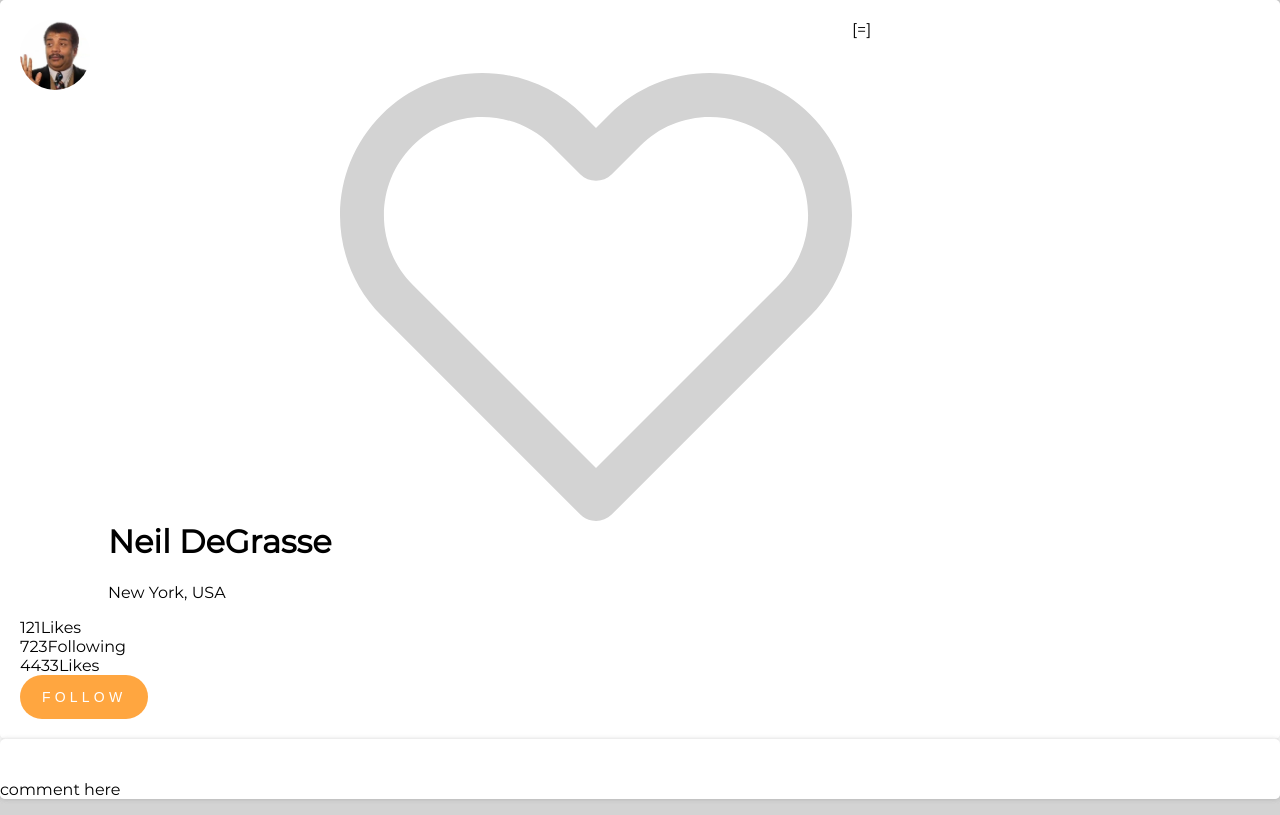
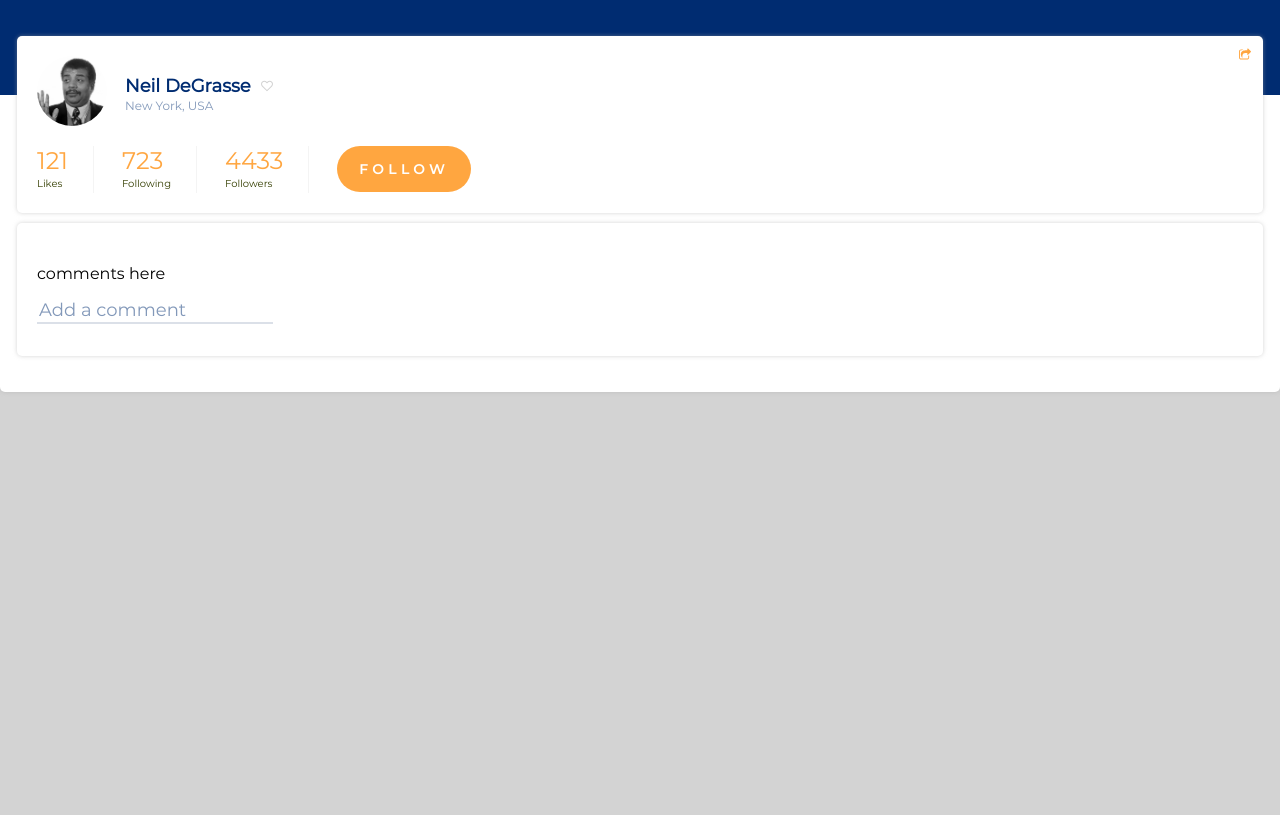
Before and after one commit to Vestelth/bldr-panel, a React (Create React App) app: page / in a window 1280 px wide. Built offline with nearby package versions, Linux system fonts and the light colour scheme.

Commit message:
styles added and nested, logic for likes and follows added; todo: create reverse-follow and revers-like

```diff
--- /dev/null
+++ b/src/components/Profile/Comments/Comments.css
@@ -0,0 +1,13 @@
+/* comments */
+.comments {
+    padding: 25px 0 32px;
+}
+
+.single-comment,
+.add-comment {
+    padding: 0 20px;
+}
+
+.add-comment {
+
+}
--- /dev/null
+++ b/src/components/Profile/Comments/Comments.js
@@ -0,0 +1,21 @@
+import React from 'react'
+import './Comments.css'
+
+const Comments = (data) => {
+    // const commentSort = () => {}
+    console.log(data)
+
+    return (
+        <div className="comments tile">
+            <div className="single-comment">
+                <p>comments here</p>
+                {/* <Comment /> */}
+            </div>
+            <div className="add-comment">
+                <input type="text" placeholder="Add a comment" />
+            </div>
+        </div>
+    )
+}
+
+export default Comments
--- a/src/components/Profile/Profile.css
+++ b/src/components/Profile/Profile.css
@@ -1,18 +1,45 @@
-.Profile {
-
+.profile {
+    position: relative;
+    padding: 36px 17px;
+}
+.profile::before {
+    content: '';
+    position: absolute;
+    top: 0;
+    left: 0;
+    width: 100%;
+    height: 95px;
+    background-color: #002C71;
 }
 
-.tile {
-    background-color: #fff;
-    box-shadow: 0 0 4px 0 rgba(172, 172, 172, .5);
-    border-radius: 5px;
+/* profile header */
+.profile-header {
+    position: relative;
+    padding: 20px 22px 20px 20px;
+    margin-bottom: 10px;
 }
 
-.Profile-header {
-    padding: 20px 22px 20px 20px;
+.profile-info {
+    margin-bottom: 20px;
 }
 
-.Profile-header .img-wrapper {
+.profile-info h3 {
+    font-size: 18px;
+    line-height: 24px;
+    color: #002C71;
+    letter-spacing: 0;
+    margin-bottom: 0;
+}
+.profile-info h3 a {
+    margin-left: 10px;
+}
+.profile-info .location {
+    font-size: 12px;
+    color: #8298B9;
+    margin: 0;
+}
+
+.profile-header .img-wrapper {
     display: inline-block;
     width: 70px;
     height: 70px;
@@ -20,37 +47,48 @@
     border-radius: 50%;
     margin-right: 18px;
 }
-.Profile-header .img-wrapper .Profile-img {
+.profile-header .img-wrapper .profile-img {
     height: 100%;
     width: auto;
+    filter: grayscale(100%);
+    transition: filter .4s;
+}
+.profile-header:hover .img-wrapper .profile-img {
+    filter: none;
 }
 
-.Profile-header .Profile-info .img-wrapper,
-.Profile-header .Profile-info .text-wrapper {
+.profile-header .profile-info .img-wrapper,
+.profile-header .profile-info .text-wrapper {
     float: left;
 }
 
-.Profile-header .Profile-info::after {
+.profile-header .profile-info::after {
     content: '';
     display: block;
     clear: both;
 }
 
-
-.Profile-header .Profile-stats .btn.btn-follow {
-    text-transform: uppercase;
-    color: #fff;
-    background-color: #ffa640;
-    font-size: 14px;
-    letter-spacing: 4.2px;
-    border: 0;
-    border-radius: 100px;
-    padding: 14px 22px;
-    cursor: pointer;
+.profile-header .profile-stats .stats-elem {
+    display: inline-block;
+    vertical-align: middle;
+    padding-right: 25px;
+}
+.profile-header .profile-stats .stats-elem:not(:first-child),
+.profile-header .profile-stats .btn {
+    margin-left: 28px;
+}
+.profile-header .profile-stats .stats-elem:not(:last-child) {
+    border-right: 1px solid rgba(151,151,151,.1);
 }
 
-
-
-.Profile-comments {
-    padding-top: 25px;
+.profile-stats .stats-elem .amount {
+    font-family: Montserrat-Regular;
+    font-size: 24px;
+    color: #FFA640;
 }
+.profile-stats .stats-elem .text {
+    display: block;
+    color: #343E00;
+    font-size: 10px;
+    line-height: 18px;
+}
--- a/src/components/Profile/Profile.js
+++ b/src/components/Profile/Profile.js
@@ -1,33 +1,47 @@
 import React from 'react'
+
+import Comments from './Comments/Comments'
+import ProfileHeader from './ProfileHeader/ProfileHeader'
+
 import './Profile.css'
 import photo from '../../assets/img/neil-hands.jpg'
+
+// import heartFull from '../../assets/icons/heart-full.svg'
 import heart from '../../assets/icons/heart.svg'
-import fullHeart from '../../assets/icons/heart-full.svg'
+import share from '../../assets/icons/share.svg'
 
-const Profile = ({data}) => {
-    const logFunction = () => {
-        console.log(data)
+
+const Profile = ({data, handleFollowClick, handleLikeClick, index}) => {
+    // icon bgs
+    const heartIcon = {
+        backgroundImage: `url(${heart})`
+    }
+    // const heartFullIcon = {
+        // backgroundImage: `url(${heartFull})`
+    // }
+    const shareIcon = {
+        backgroundImage: `url(${share})`
     }
 
-    logFunction()
+    return (
+        <div className="profile tile">
+            <ProfileHeader />
 
-    return (
-        <div className="Profile tile">
-            <header className="Profile-header tile">
+            <header className="profile-header tile">
 
-                <div className="Profile-info">
+                <div className="profile-info">
                     <div className="img-wrapper">
-                        <img className="Profile-img" src={photo} alt="avatar"/>
+                        <img className="profile-img" src={photo} alt="avatar"/>
                     </div>
                     <div className="text-wrapper">
-                        <h1>{data.user} <img src={heart} alt=""/></h1>
+                        <h3>{data.user}<a href="#" onClick={(event) => handleLikeClick(event, index)}><i style={ heartIcon } className="icon heart-icon" /></a></h3>
                         <p className="location">{data.city}, {data.country}</p>
                     </div>
 
-                    <span className="share-profile">[=]</span>
+                    <a href="#"><i style={shareIcon} className="icon share-icon"></i></a>
                 </div>
 
-                <div className="Profile-stats">
+                <div className="profile-stats">
                     <div className="stats-elem likes">
                         <span className="amount">{data.stats.likes}</span>
                         <span className="text">Likes</span>
@@ -38,20 +52,15 @@ const Profile = ({data}) => {
                     </div>
                     <div className="stats-elem followers">
                         <span className="amount">{data.stats.followers}</span>
-                        <span className="text">Likes</span>
+                        <span className="text">Followers</span>
                     </div>
 
-                    <button className="btn btn-follow" type="button">Follow</button>
+                    <button onClick={() => handleFollowClick(index)} className="btn btn-follow" type="button">Follow</button>
                 </div>
 
             </header>
 
-            <div className="Profile-comments tile">
-                <div className="comment">
-                    <p>comment here</p>
-                </div>
-                {/* <Comment /> */}
-            </div>
+            <Comments data={data.comments} />
         </div>
     )
 }
--- /dev/null
+++ b/src/components/Profile/ProfileHeader/ProfileHeader.css
@@ -0,0 +1,47 @@
+.profile-header {
+    position: relative;
+    padding: 20px 22px 20px 20px;
+    margin-bottom: 10px;
+}
+
+.profile-header .img-wrapper {
+    display: inline-block;
+    width: 70px;
+    height: 70px;
+    overflow: hidden;
+    border-radius: 50%;
+    margin-right: 18px;
+}
+.profile-header .img-wrapper .profile-img {
+    height: 100%;
+    width: auto;
+    filter: grayscale(100%);
+    transition: filter .4s;
+}
+.profile-header:hover .img-wrapper .profile-img {
+    filter: none;
+}
+
+.profile-header .profile-info .img-wrapper,
+.profile-header .profile-info .text-wrapper {
+    float: left;
+}
+
+.profile-header .profile-info::after {
+    content: '';
+    display: block;
+    clear: both;
+}
+
+
+.profile-header .profile-stats .btn.btn-follow {
+    text-transform: uppercase;
+    color: #fff;
+    background-color: #ffa640;
+    font-size: 14px;
+    letter-spacing: 4.2px;
+    border: 0;
+    border-radius: 100px;
+    padding: 14px 22px;
+    cursor: pointer;
+}
--- a/src/components/Profile/ProfileHeader/ProfileHeader.js
+++ b/src/components/Profile/ProfileHeader/ProfileHeader.js
@@ -1,7 +1,10 @@
 import React from 'react'
 
 const ProfileHeader = () => {
-    console.log('profile header')
+    console.log('profile header init!')
+    return (
+        <div></div>
+    )
 }
 
 export default ProfileHeader
--- a/src/containers/App.js
+++ b/src/containers/App.js
@@ -10,10 +10,43 @@ class App extends Component {
     console.log(this.state)
   }
 
+  handleFollowClick = (index) => {
+    const profileData = {...this.state.data[index]}
+
+    profileData.stats.followers = parseInt(profileData.stats.followers) + 1
+
+    this.setState({
+      profileData
+    })
+  }
+
+  handleLikeClick = (e, index) => {
+    e.preventDefault()
+    const profileData = {...this.state.data[index]}
+
+    profileData.stats.likes = parseInt(profileData.stats.likes) + 1
+
+    this.setState({
+      profileData
+    })
+  }
+
   render() {
+    const renderProfiles = this.state.data.map((profile, index) => {
+      return <Profile
+                key={profile.id}
+                index={index}
+                data={profile}
+                handleFollowClick={this.handleFollowClick}
+                handleLikeClick={this.handleLikeClick}
+              />
+    })
+
+    this.logData()
+
     return (
       <div className="App">
-        <Profile data={this.state.data[0]} />
+        {renderProfiles}
       </div>
     )
   }
--- a/src/data.json
+++ b/src/data.json
@@ -1,4 +1,3 @@
-
 [
     {
         "id"      : "hs01",
@@ -11,22 +10,28 @@
             "likes"          : 121,
             "following"      : 723,
             "followers"      : 4433,
-            "commentsNumber" : 0
+            "commentsNumber" : 0,
+            "doYouLike"      : false,
+            "doYouFollow"    : false
         },
+
         "comments": [
             {
+                "id"     : "01",
                 "author" : "Mike Ross",
                 "avatar" : "avatar.png",
                 "time"   : "1d",
                 "text"   : "Lorem ipsum dolor sit amet enim. Etiam ullamcorper. Suspendisse a pellentesque dui, non felis. Maecenas malesuada elit lectus felis, malesuada ultricies. Curabitur et ligula."
             },
             {
+                "id"     : "02",
                 "author" : "Rachel Zein",
                 "avatar" : "avatar.png",
                 "time"   : "1d",
                 "text"   : "Lorem ipsum dolor sit amet enim. Etiam ullamcorper. Suspendisse a pellentesque dui, non felis. Maecenas malesuada elit lectus felis, malesuada ultricies. Curabitur et ligula."
             },
             {
+                "id"     : "03",
                 "author" : "Louis Litt",
                 "avatar" : "avatar.png",
                 "time"   : "1d",
--- a/src/index.css
+++ b/src/index.css
@@ -26,3 +26,66 @@ code {
   font-family: source-code-pro, Menlo, Monaco, Consolas, "Courier New",
     monospace;
 }
+
+.tile {
+  background-color: #fff;
+  box-shadow: 0 0 4px 0 rgba(172, 172, 172, .5);
+  border-radius: 5px;
+}
+
+
+.icon {
+  display: inline-block;
+  width: 12px;
+  height: 12px;
+  background-repeat: no-repeat;
+  background-position: center;
+  background-size: cover;
+}
+.icon.share-icon {
+  position: absolute;
+  top: 12px;
+  right: 12px;
+}
+
+
+.btn {
+  text-transform: uppercase;
+  color: #fff;
+  background-color: #ffa640;
+  font-family: 'Montserrat-SemiBold';
+  font-size: 14px;
+  letter-spacing: 4.2px;
+  border: 0;
+  border-radius: 100px;
+  padding: 14px 22px;
+  cursor: pointer;
+  transition: background-color .2s;
+}
+.btn:hover {
+  background-color: #df7700;
+}
+
+input[type="text"] {
+  font-size: 18px;
+  border: 0;
+  border-bottom: 2px solid #dbe0e8;
+  transition: all .3s;
+}
+input[type="text"]:focus {
+  outline: 0;
+  border-bottom-color: #002C71;
+}
+
+input[type="text"]::placeholder {
+  font-family: Montserrat-Regular;
+  font-size: 18px;
+  color: #8298B9;
+  transition: all .3s;
+}
+input[type="text"]:hover::placeholder {
+  color: #002C71;
+}
+input[type="text"]:focus::placeholder {
+  color: #8298B9;
+}
```
Also changed, not shown: src/components/Profile/Comments/SingleComment/SingleComment.js (added, +13 -0 lines), src/assets/icons/share.svg (added), src/components/Profile/ProfileComments/ProfileComments.js (deleted).
